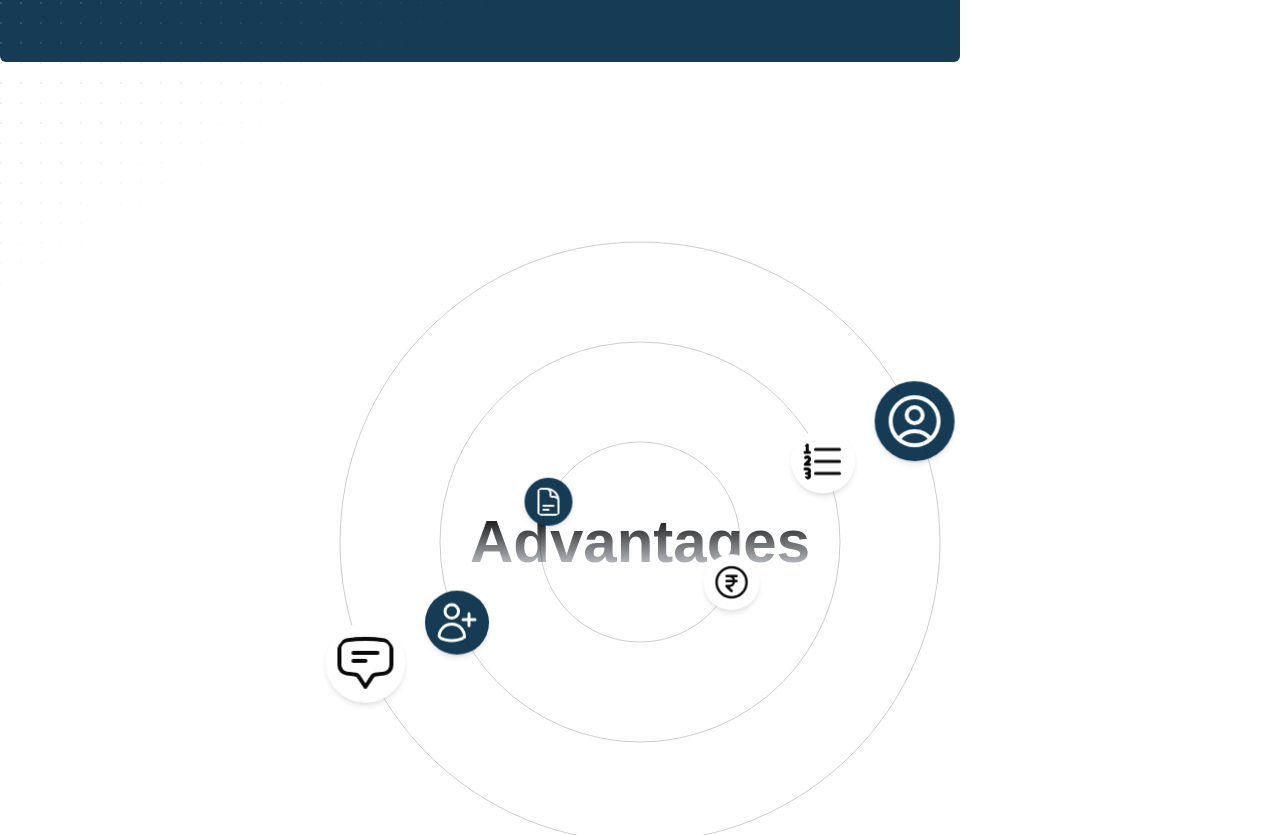
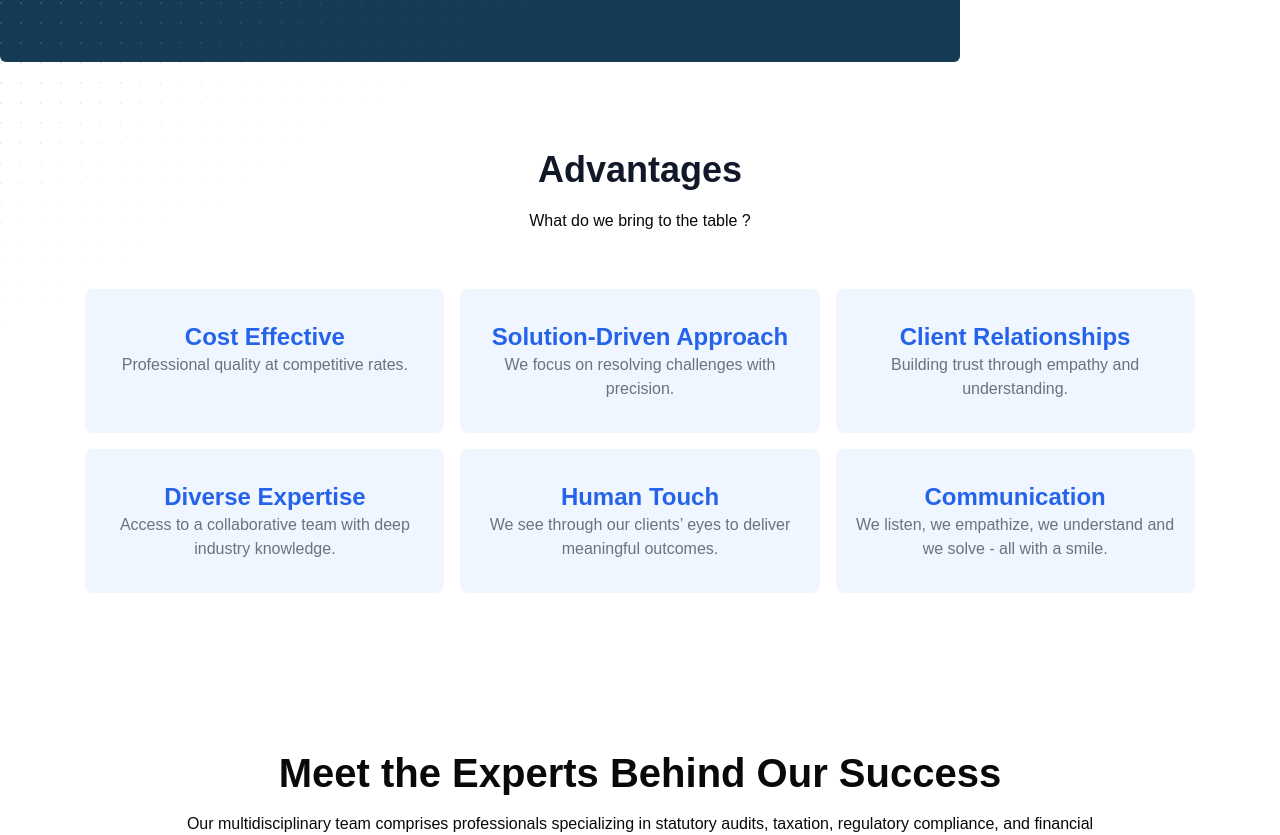
Before and after one commit to Cry0lite/ksa-firm, a Next.js app: page /about in a window 1280 px wide. Shown: the part 458-1293 px from the top of the page. Built offline with nearby package versions, Linux system fonts and the light colour scheme.

Commit message:
Updated advantages layout

```diff
--- a/app/about/page.tsx
+++ b/app/about/page.tsx
@@ -1,3 +1,4 @@
+import Advantages from "@/components/custom/advantages";
 import AdvisorsSection from "@/components/custom/advisors";
 import TeamSection from "@/components/custom/team";
 import { ValuesCircle } from "@/components/custom/values";
@@ -10,7 +11,7 @@ function page() {
   return (
     <div className="w-full">
       <WhySection />
-      <ValuesCircle />
+      <Advantages />
       <TeamSection />
       <AdvisorsSection/>
     </div>
--- /dev/null
+++ b/components/custom/advantages.tsx
@@ -0,0 +1,56 @@
+import React from 'react'
+
+function Advantages() {
+  return (
+    <div className="mx-auto max-w-screen-xl flex flex-col justify-center items-center gap-6 w-11/12 px-4 py-8 sm:px-6 sm:py-12 lg:px-8 mt-10">
+    <div className="mx-auto max-w-3xl text-center">
+      <h2 className="text-3xl font-bold text-gray-900 sm:text-4xl">Advantages</h2>
+
+      <p className="mt-[1.2rem] text-[1rem] text-center">
+        What do we bring  to the table ?
+      </p>
+    </div>
+
+    <dl className="mt-6 grid grid-cols-1 gap-4 sm:mt-8 sm:grid-cols-2 lg:grid-cols-3">
+      <div className="flex flex-col rounded-lg bg-blue-50 px-4 py-8 text-center">
+        <dt className="order-last text-base font-medium text-gray-500"> Professional quality at competitive rates.</dt>
+
+        <dd className="text-xl font-extrabold text-blue-600 md:text-2xl">Cost Effective</dd>
+      </div>
+
+      <div className="flex flex-col rounded-lg bg-blue-50 px-4 py-8 text-center">
+        <dt className="order-last text-base font-medium text-gray-500"> We focus on resolving challenges with precision.</dt>
+
+        <dd className="text-xl font-extrabold text-blue-600 md:text-2xl">Solution-Driven Approach</dd>
+      </div>
+
+      <div className="flex flex-col rounded-lg bg-blue-50 px-4 py-8 text-center">
+        <dt className="order-last text-base font-medium text-gray-500">Building trust through empathy and understanding.</dt>
+
+        <dd className="text-xl font-extrabold text-blue-600 md:text-2xl">Client Relationships </dd>
+      </div>
+
+      <div className="flex flex-col rounded-lg bg-blue-50 px-4 py-8 text-center">
+        <dt className="order-last text-base font-medium text-gray-500">Access to a collaborative team with deep industry knowledge.</dt>
+
+        <dd className="text-xl font-extrabold text-blue-600 md:text-2xl">Diverse Expertise </dd>
+      </div>
+
+      <div className="flex flex-col rounded-lg bg-blue-50 px-4 py-8 text-center">
+        <dt className="order-last text-base font-medium text-gray-500">We see through our clients’ eyes to deliver meaningful outcomes.</dt>
+
+        <dd className="text-xl font-extrabold text-blue-600 md:text-2xl">Human Touch </dd>
+      </div>
+
+      <div className="flex flex-col rounded-lg bg-blue-50 px-4 py-8 text-center">
+        <dt className="order-last text-base font-medium text-gray-500"> We listen, we empathize, we understand and we solve - all with a
+        smile.</dt>
+
+        <dd className="text-xl font-extrabold text-blue-600 md:text-2xl"> Communication</dd>
+      </div>
+    </dl>
+  </div>
+  )
+}
+
+export default Advantages
--- a/components/custom/team.tsx
+++ b/components/custom/team.tsx
@@ -3,8 +3,8 @@ import Image from "next/image";
 
 function TeamSection() {
   return (
-    <section id="our-team" className="bg-background py-28">
-      <div className="container justify-center gap-8 items-center flex flex-col mx-auto px-4">
+    <section id="our-team" className="bg-background w-full flex justify-center py-28">
+      <div className="container justify-center gap-8 items-center w-11/12 flex flex-col  px-4">
         <div className="w-5/6 md:w-4/5">
           <h2 className="text-[2.5rem] text-center leading-10 font-bold">
             Meet the Experts Behind Our Success
--- a/components/custom/why.tsx
+++ b/components/custom/why.tsx
@@ -19,7 +19,7 @@ export const WhySection = () => {
             with strategic insights, seamless compliance, and personalized
             support, ensuring your success in an ever-evolving landscape.
           </p>
-          <div className="mt-6">
+          <div className="mt-6 w-full flex justify-center  items-center lg:justify-start">
             <RippleButton className="">
               <a href="#contact" className="whitespace-pre-wrap text-center text-sm font-medium leading-none tracking-tight text-[#153b55] from-white to-slate-900/10 lg:text-base">
                 Get in touch
```
